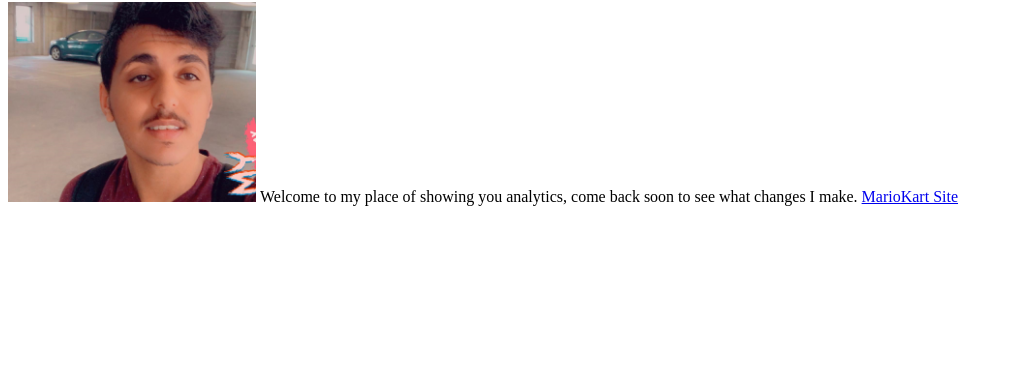
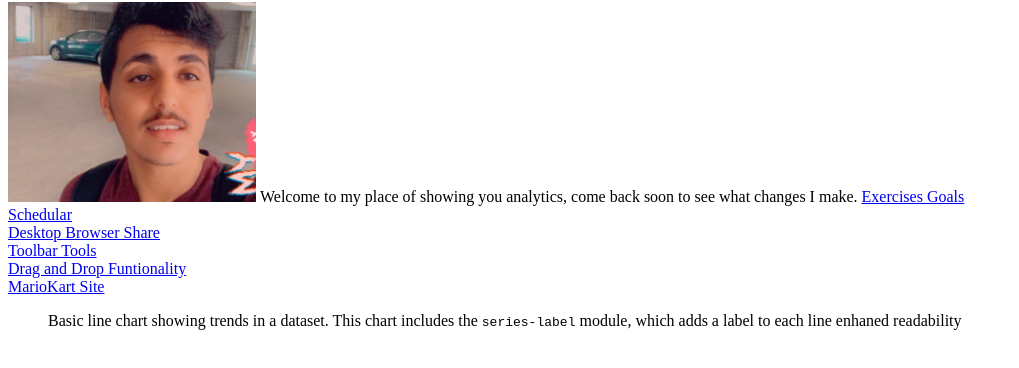
Before and after one commit to codin-ghost/TylerWebsite, a plain HTML site: page index.html in a window 1280 px wide. Shown: the part 78-446 px from the top of the page, without its empty margins (0-1019 px from the left). Drawn offline with nearby package versions, Linux system fonts and the light colour scheme.

Commit message:
mariokart code

```diff
--- a/index.html
+++ b/index.html
@@ -7,13 +7,30 @@
         <title>Tyler's site</title>
     </head>
     <body>
-<h1>Welcome to my BI Site</h1>
-<img src="myself.png" height="200px">
-<p1>Welcome to my place of showing you analytics, come back soon to see what changes I make.</p1>
+        <h1>Welcome to my BI Site</h1>
+        <img src="myself.png" height="200px">
+        <p1>Welcome to my place of showing you analytics, come back soon to see what changes I make.</p1>
+        <a href="jqwidgets-ver15.0.0/demos/JavaScript%20%26%20JQuery/jqxchart/javascript_chart_combination_series.htm">Exercises Goals</a><br>
+        <a href="jqwidgets-ver15.0.0/demos/JavaScript%20%26%20JQuery/jqxscheduler/schedular-configure-scales.htm">Schedular</a><br>
+        <a href="jqwidgets-ver15.0.0/demos/JavaScript%20%26%20JQuery/jqxchart/javascript_chart_pie_series.htm">Desktop Browser Share</a><br>
+        <a href="jqwidgets-ver15.0.0/demos/JavaScript%20%26%20JQuery/jqxtoolbar/javascript-toolbar-events.htm">Toolbar Tools</a><br>
+        <a href="jqwidgets-ver15.0.0/demos/JavaScript%20%26%20JQuery/jqxdragdrop/defaultfunctionality.htm">Drag and Drop Funtionality</a><br>
+        <a href="mariokart_site/">MarioKart Site</a>
 
+        <script src="https://code.highcharts.com/highcharts.js"></script>
+        <script src="https://code.highcharts.com/modules/series-label.js"></script>
+        <script src="https://code.highcharts.com/modules/exporting.js"></script>
+        <script src="https://code.highcharts.com/modules/export-data.js"></script>
+        <script src="https://code.highcharts.com/modules/accessibility.js"></script>
 
-<a href="mariokart_site/">MarioKart Site</a>
-
-
+        <figure class="highcharts-figure">
+            <div id="linecontainer"></div>
+            <p class="highcharts-description">
+                Basic line chart showing trends in a dataset. This chart includes the
+                <code>series-label</code> module, which adds a label to each line
+                enhaned readability
+            </p>
+            <script src="line.js"></script>
+        </figure>
     </body>
 </html>
```
